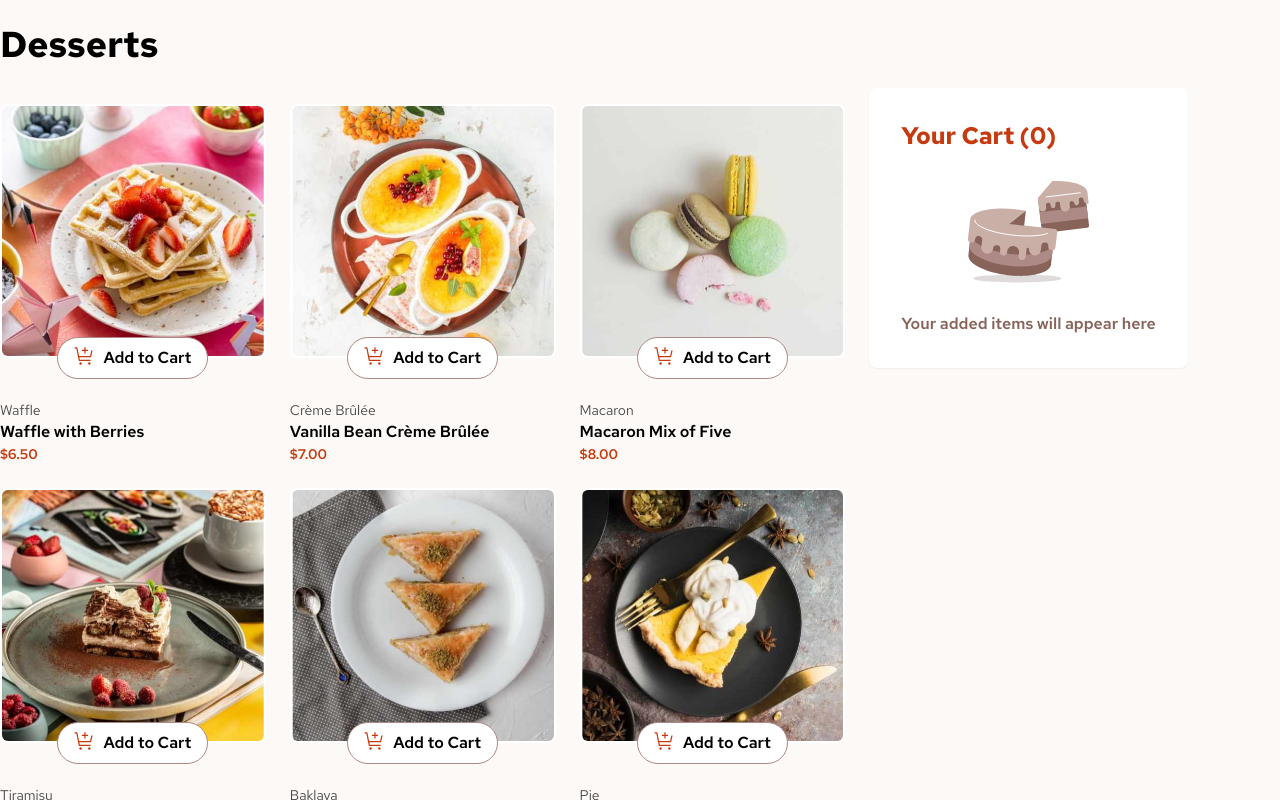
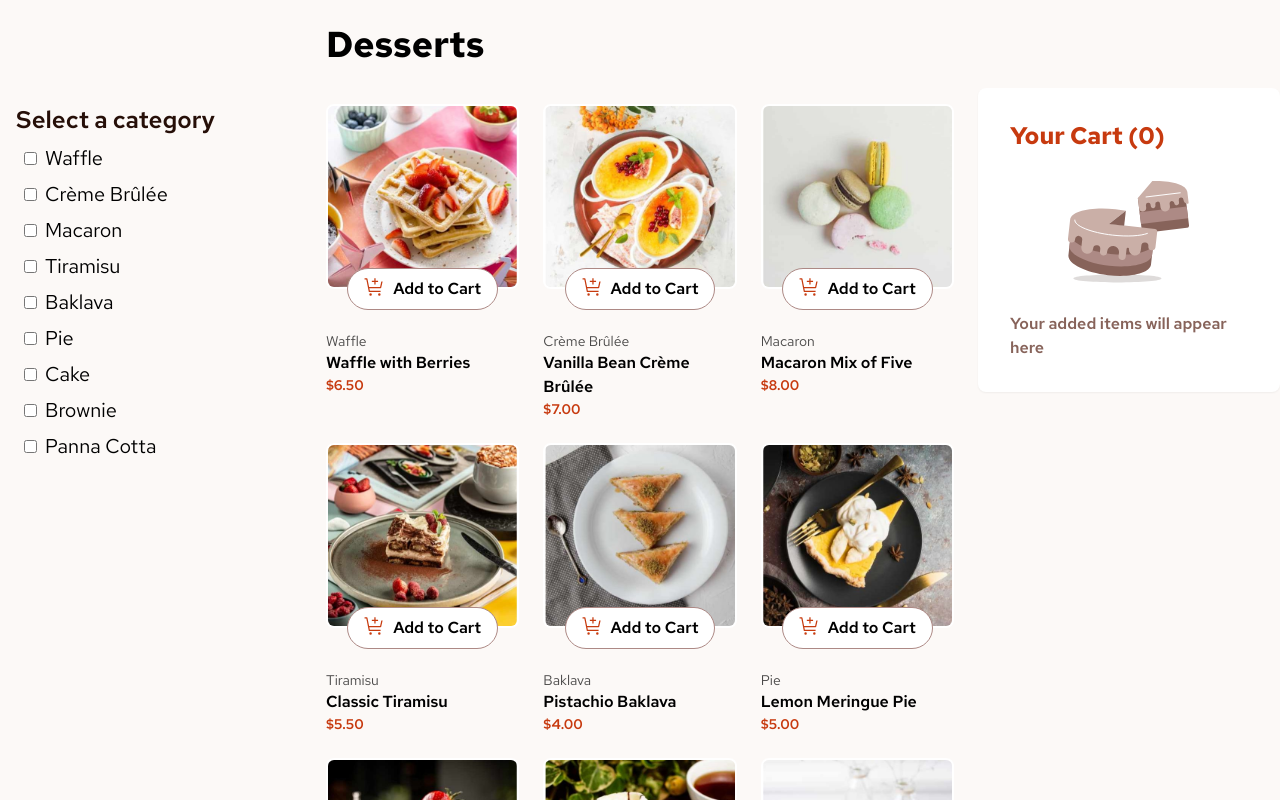
Before and after one commit to Mazz100/Product-list-with-cart, a React (Vite) app: page / in a window 1280 px wide. Shown: the top 800 px of the page. Built offline with nearby package versions, Linux system fonts and the light colour scheme.

Commit message:
Category based filter and style update

```diff
--- a/src/App.jsx
+++ b/src/App.jsx
@@ -12,13 +12,21 @@ function App() {
       : [],
   );
 
+  const [selectedCategory, setSelectedCategory] = useState([]);
+
   const cartCount = cartItems.length;
 
-  const productWithQuantity = productData.map((product) => ({
-    ...product,
-    quantity:
-      cartItems.find((item) => item.name === product.name)?.quantity ?? 0, //Update quantity to 0 if it's undefined using `??`
-  }));
+  const productWithQuantity = productData
+    .map((product) => ({
+      ...product,
+      quantity:
+        cartItems.find((item) => item.name === product.name)?.quantity ?? 0, //Update quantity to 0 if it's undefined using `??`
+    }))
+    .filter(
+      (item) =>
+        selectedCategory.length === 0 ||
+        selectedCategory.includes(item.category),
+    );
 
   function addCartItem({ product }) {
     setCartItems((prevCartItems) => [
@@ -50,6 +58,14 @@ function App() {
     setCartItems([]);
   }
 
+  function hanldeCategoryFilter(category) {
+    setSelectedCategory((prevSelectedCategory) =>
+      prevSelectedCategory.includes(category)
+        ? prevSelectedCategory.filter((item) => item !== category)
+        : [...prevSelectedCategory, category],
+    );
+  }
+
   useEffect(() => {
     //Update local storage with each cartItems render
     localStorage.setItem("cartItems", JSON.stringify(cartItems));
@@ -67,10 +83,26 @@ function App() {
   return (
     <>
       <div className="flex min-h-screen flex-col items-center bg-body-bg-color font-red-hat-text">
-        <main className="max-w-[21rem] flex-1 Tablet:max-w-[42rem] Desktop:grid Desktop:max-w-[90rem] Desktop:grid-cols-3 Desktop:place-content-center Desktop:place-items-start Desktop:gap-6">
-          <h1 className="mt-6 text-4xl font-bold">Desserts</h1>
+        <main className="max-w-[21rem] flex-1 Tablet:max-w-[42rem] Desktop:grid Desktop:max-w-none Desktop:grid-cols-4 Desktop:place-content-start Desktop:place-items-start Desktop:gap-6">
+          <h1 className="mt-6 text-4xl font-bold Desktop:col-start-2 Desktop:col-end-4">
+            Desserts
+          </h1>
 
-          <div className="my-4 Desktop:col-start-1 Desktop:col-end-3">
+          <div className="my-4 flex flex-wrap items-start justify-start gap-2 Desktop:col-start-1 Desktop:col-end-2 Desktop:mx-4 Desktop:flex-col">
+            <p className="w-full text-2xl font-semibold text-text-color-strong">
+              Select a category
+            </p>
+
+            {productData.map((item) => (
+              <ProductCategory
+                key={item.name}
+                category={item.category}
+                onCategoryFilter={(category) => hanldeCategoryFilter(category)}
+              />
+            ))}
+          </div>
+
+          <div className="my-4 Desktop:col-start-2 Desktop:col-end-4">
             <ul className="Tablet:grid Tablet:grid-cols-2 Tablet:gap-6 Desktop:grid-cols-3 Desktop:gap-6">
               {productWithQuantity.map((product) => (
                 <ProductList
--- a/src/Components/ProductCategory.jsx
+++ b/src/Components/ProductCategory.jsx
@@ -1,13 +1,16 @@
 import React from "react";
 
-const ProductCategory = ({ category }) => {
+const ProductCategory = ({ category, onCategoryFilter }) => {
   return (
-    <label className="text-xl">
+    <label className="relative cursor-pointer text-xl transition-colors duration-200 ease-in hover:text-primary-color">
       <input
         className="mx-2"
         type="checkbox"
         name="category"
         value={category}
+        onChange={() => {
+          onCategoryFilter(category);
+        }}
       />
       {category}
     </label>
```
